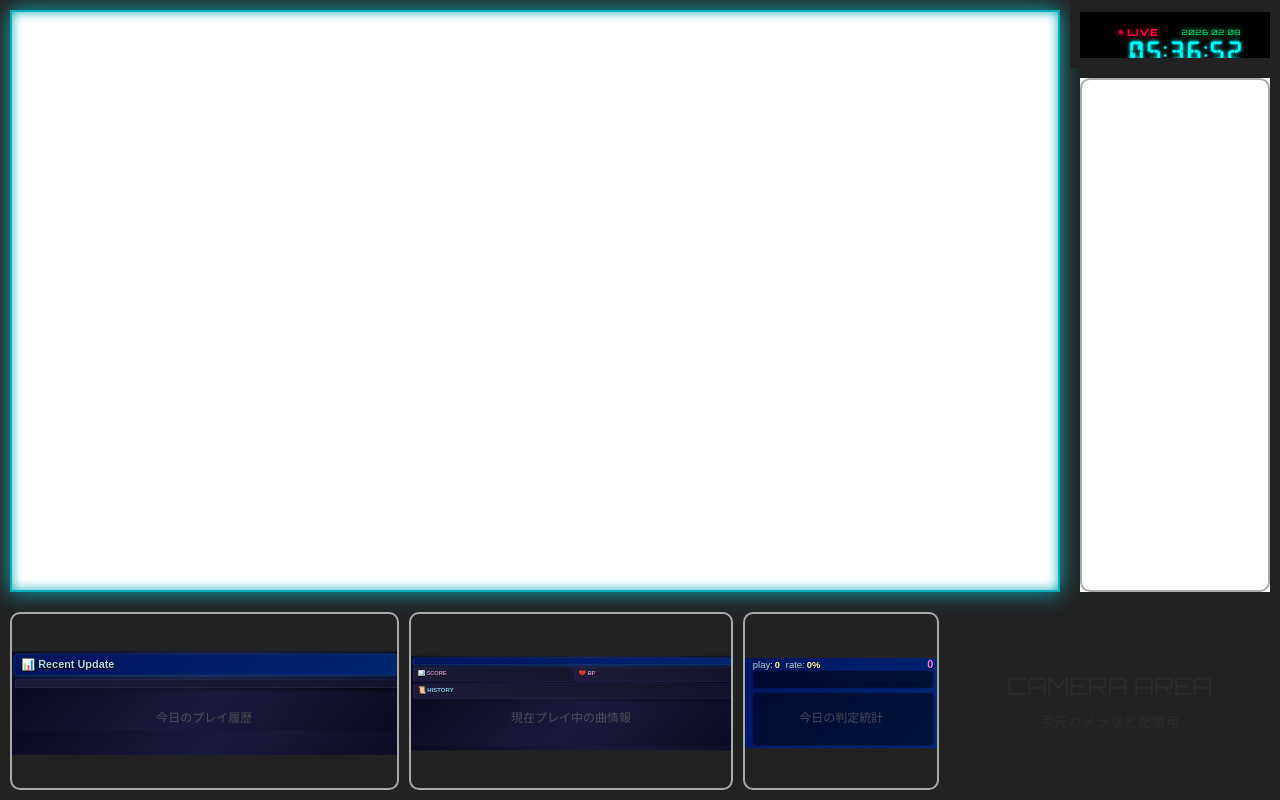
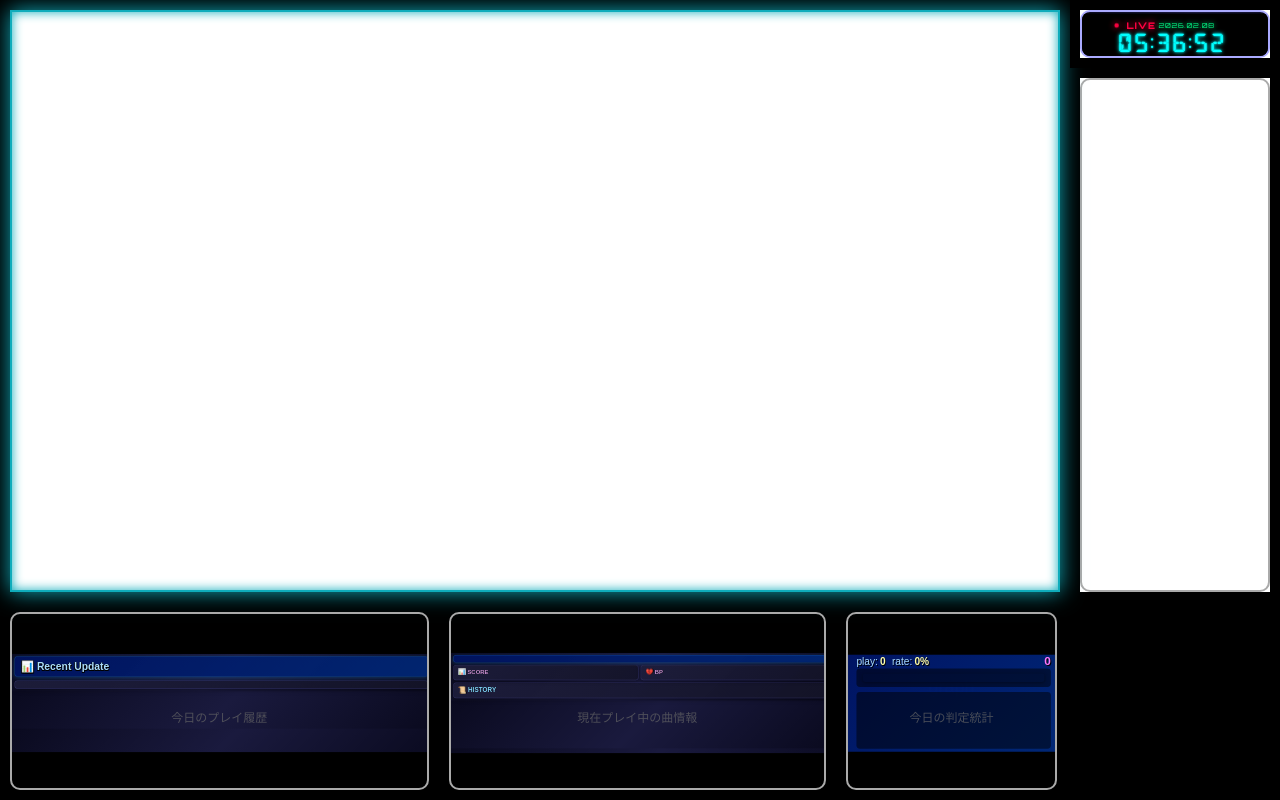
Before and after one commit to dj-kata/inf_daken_counter_obsw, a Python web app: template template/whole_layout.html in a window 1280 px wide. Run offline with Jinja, Linux system fonts and the light colour scheme; the template is opened without the code that fills it, so the values that code supplies are empty; some web fonts are replaced.

Commit message:
時計の位置を調整(力技だけど)

```diff
--- a/template/clock.html
+++ b/template/clock.html
@@ -53,8 +53,11 @@
             /* box-shadow: 0 0 30px var(--color-shadow1); */
             position: relative;
             /* animation: pulse-border 3s ease-in-out infinite; */
-            width: 380px;
+            width: 100%;
             text-align: center;
+            display: flex;
+            flex-direction: column;
+            align-items: center;
         }
 
         @keyframes pulse-border {
@@ -70,16 +73,18 @@
             display: flex;
             align-items: center;
             justify-content: left;
-            margin-left: 25px;
             margin-bottom: 5px;
+            width: 380px;
+            /* border: red solid 4px; */
         }
 
         .live-dot {
+            margin-left: 25px;
             width: 12px;
             height: 12px;
             background: var(--color-live);
             border-radius: 50%;
-            margin-right: 10px;
+            margin-right: 20px;
             box-shadow: 0 0 20px var(--color-live);
             animation: blink 1.5s ease-in-out infinite;
         }
@@ -90,7 +95,7 @@
             font-weight: 900;
             text-shadow: 0 0 20px var(--color-live);
             letter-spacing: 3px;
-            margin-right: 55px;
+            margin-right: 5px;
         }
 
         @keyframes blink {
@@ -109,8 +114,9 @@
             letter-spacing: 4px;
             font-variant-numeric: tabular-nums;
             font-family: 'dseg14classic-bold', monospace;
-            width: 280px;
-            display: inline-block;
+            width: 360px;
+            justify-content: left;
+            /* border: red solid 4px; */
         }
 
         .flash {
@@ -159,7 +165,6 @@
             <div class="live-text">LIVE</div>
             <div class="date-display" id="date">2024.01.01</div>
         </div>
-
         <div class="time-display" id="time">00:00:00</div>
     </div>
 
@@ -205,7 +210,7 @@
             }
 
             // 表示を更新
-            document.getElementById('time').innerHTML = timeHTML;
+            document.getElementById('time').innerHTML = timeHTML+'&nbsp;&nbsp;';
             document.getElementById('date').textContent = `${year}.${month}.${day}`;
         }
 
--- a/template/whole_layout.html
+++ b/template/whole_layout.html
@@ -32,7 +32,7 @@
             --original-height: 1080;   /* 元ページの高さ */
             --scale-method: fit;       /* fit | fill | exact */
 
-            --color-bg: #222;
+            --color-bg: #000;
             --primary-color: #00bbbb;
             --secondary-color: #bb00bb;
             --tertiary-color: #00bb00;
@@ -137,13 +137,23 @@
 
         .clock-area {
             flex: var(--clock-ratio);
-            background-color: var(--color-bg);
+            background-color: transparent;
             border: 10px solid var(--color-bg);
             overflow: hidden;
             position: relative;
             display: flex;
             justify-content: center;
             align-items: center;
+        }
+
+        .clock-area-inner {
+            width: 100%;
+            height: 100%;
+            border: 2px solid #aaaaff;
+            border-radius: 10px;
+            overflow: hidden;
+            position: relative;
+            background: linear-gradient(135deg, #0a0a1f 0%, #1a1a3e 50%, #0a0a1f 100%);
         }
 
         .clock-area .scaled-iframe {
@@ -180,11 +190,11 @@
             flex-direction: row;
             background-color: var(--color-bg);
             padding: 10px;
-            gap: 10px;
+            gap: 20px;
         }
 
         .bottom-today {
-            flex: 6;
+            flex: 10;
             border-radius: 8px;
             overflow: hidden;
             position: relative;
@@ -198,6 +208,15 @@
         }
 
         .bottom-history {
+            flex: 9;
+            overflow: hidden;
+            position: relative;
+            background-color: transparent;
+            border: 2px solid #aaaaaa;
+            border-radius: 10px;
+        }
+
+        .bottom-graph {
             flex: 5;
             overflow: hidden;
             position: relative;
@@ -206,17 +225,8 @@
             border-radius: 10px;
         }
 
-        .bottom-graph {
-            flex: 3;
-            overflow: hidden;
-            position: relative;
-            background-color: transparent;
-            border: 2px solid #aaaaaa;
-            border-radius: 10px;
-        }
-
         .bottom-camera {
-            flex: 5;
+            flex: 4.65;
             overflow: hidden;
             position: relative;
             background-color: transparent;
@@ -299,9 +309,11 @@
 
             <!-- 右上：時計・コメントエリア -->
             <div class="info-area">
-                <!-- 時計エリア（外部iframe、スケーリング対応） -->
-                <div class="clock-area" id="scaled-container-clock">
-                    <iframe class="scaled-iframe" id="scaled-iframe-clock" src="./clock.html" scrolling="no"></iframe>
+                <!-- 時計エリア（ローカルiframe、スケーリング対応） -->
+                <div class="clock-area">
+                    <div class="clock-area-inner" id="scaled-container-clock">
+                        <iframe class="scaled-iframe" id="scaled-iframe-clock" src="./clock.html" scrolling="no"></iframe>
+                    </div>
                 </div>
 
                 <div class="comment-area">
@@ -342,8 +354,8 @@
             <!-- 空き領域（手元カメラなど用） -->
             <div class="bottom-camera" id="camera-area">
                 <div class="camera-placeholder">
-                    <div>CAMERA AREA</div>
-                    <small>手元カメラなど配置用</small>
+                    <!-- <div>CAMERA AREA</div>
+                    <small>手元カメラなど配置用</small> -->
                 </div>
             </div>
         </div>
@@ -514,9 +526,9 @@
         // iframe制御とスケーリング設定
         $(function(){
             // スケーリング対応iframeの設定
-            setupScaledIframe('scaled-iframe-clock', 'scaled-container-clock', 520, 160, 'fit');
-            setupScaledIframe('scaled-iframe-1', 'scaled-container-1', 1500, 400, 'fit');
-            setupScaledIframe('scaled-iframe-history', 'scaled-container-history', 1500, 440, 'fit');
+            setupScaledIframe('scaled-iframe-clock', 'scaled-container-clock', 500, 120, 'fit');
+            setupScaledIframe('scaled-iframe-1', 'scaled-container-1', 1700, 400, 'fit');
+            setupScaledIframe('scaled-iframe-history', 'scaled-container-history', 1650, 440, 'fit');
             setupScaledIframe('scaled-iframe-graph', 'scaled-container-graph', 500, 230, 'fit');
 
             // CSS制御
@@ -529,23 +541,28 @@
                 }
             });
 
-            // 時計iframeのCSS制御
+            // 時計iframeのCSS制御（ローカルファイル）
             $('#scaled-iframe-clock').on('load', function(){
                 try {
                     // 背景を透明に
-                    $(this).contents().find('body').css({
+                    $(this).contents().find('html, body').css({
                         'background': 'transparent',
+                        'background-color': 'transparent',
                         'margin': '0',
                         'padding': '0'
                     });
-                    // clock-containerの余白を削除
-                    $(this).contents().find('.clock-container').css({
-                        'margin': '0',
-                        'padding': '5px'
+                    // すべての要素の余白を調整
+                    // $(this).contents().find('*').css({
+                    //     'margin': '0'
+                    // });
+                    // 日付を右寄せ
+                    $(this).contents().find('.date-display').css({
+                        'text-align': 'right',
+                        'width': '50%'
                     });
                     console.log('CSS制御成功: scaled-iframe-clock');
                 } catch(e) {
-                    console.warn('CSS制御失敗（同一オリジン制約）: scaled-iframe-clock', e);
+                    console.warn('CSS制御失敗: scaled-iframe-clock', e);
                 }
             });
 
```
